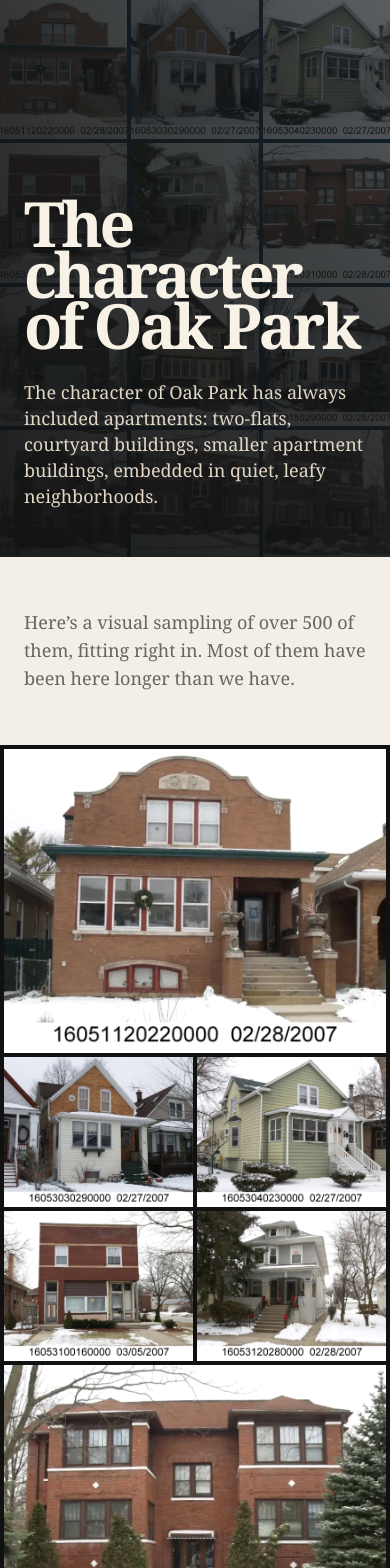
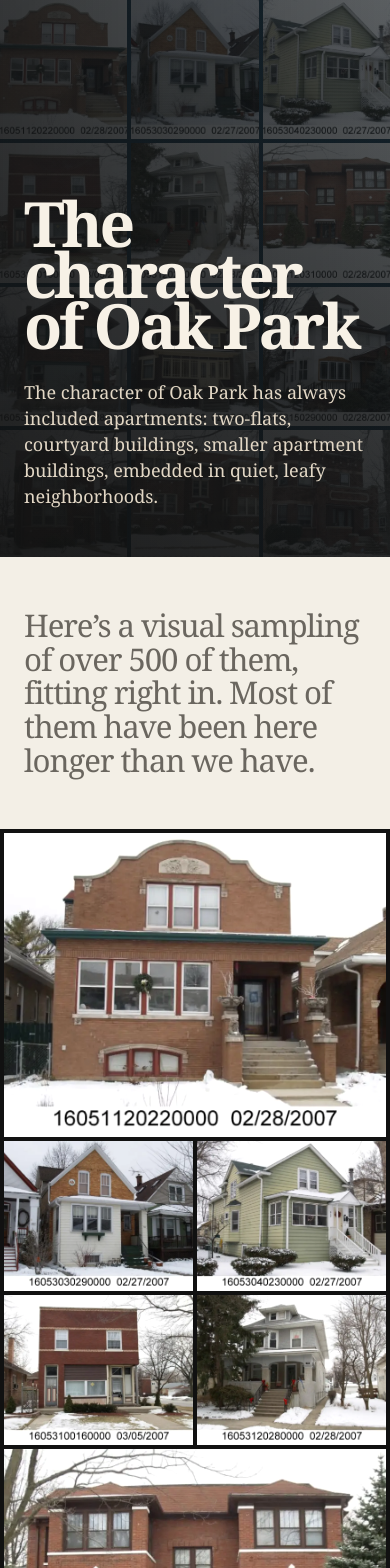
Before and after one commit to jvanderberg/op-character, a Next.js app: page / in a window 390 px wide. Shown: the top 1568 px of the page. Built offline with nearby package versions, Linux system fonts and the light colour scheme.

Commit message:
Remove collage links and enlarge intro

```diff
--- a/app/globals.css
+++ b/app/globals.css
@@ -206,11 +206,11 @@ footer a { white-space: nowrap; }
 .character-kicker { margin: 0 0 18px; font: 11px Arial, sans-serif; letter-spacing: .18em; text-transform: uppercase; color: #edb653; }
 .character-hero h1 { margin: 0; max-width: 1000px; font: 700 clamp(58px, 9vw, 142px)/.82 Georgia, serif; letter-spacing: -.055em; }
 .character-hero p:last-child { margin: 28px 0 0; max-width: 700px; font: 22px/1.45 Georgia, serif; color: #e2d7c5; }
-.character-intro { display: grid; max-width: 920px; padding: 78px 7vw; background: #f3efe6; color: var(--ink); }
-.character-intro p { margin: 0; font: 20px/1.55 Georgia, serif; }
+.character-intro { display: grid; padding: 86px 7vw; background: #f3efe6; color: var(--ink); }
+.character-intro p { margin: 0; max-width: 1180px; font: clamp(28px, 4vw, 56px)/1.08 Georgia, serif; letter-spacing: -.035em; }
 .character-intro p:last-child { color: var(--muted); }
 .photo-collage { display: grid; grid-template-columns: repeat(8, minmax(0, 1fr)); grid-auto-rows: 160px; grid-auto-flow: dense; gap: 4px; padding: 4px; background: #111; }
-.collage-tile { position: relative; overflow: hidden; min-width: 0; min-height: 0; color: #fff; text-decoration: none; background: #242424; }
+.collage-tile { position: relative; overflow: hidden; min-width: 0; min-height: 0; color: #fff; background: #242424; }
 .collage-tile.size-2 { grid-column: span 2; grid-row: span 2; }
 .collage-tile.size-3 { grid-column: span 3; grid-row: span 2; }
 .collage-tile img { width: 100%; height: 100%; display: block; object-fit: cover; filter: saturate(.88) contrast(1.04); transition: transform .35s, filter .35s; }
@@ -218,11 +218,6 @@ footer a { white-space: nowrap; }
 .collage-tile img { position: relative; z-index: 1; }
 .collage-tile img[src] { background: #242424; }
 .collage-tile img:-moz-broken { opacity: 0; }
-.collage-tile span { position: absolute; left: 0; right: 0; bottom: 0; padding: 30px 14px 13px; display: grid; gap: 4px; background: linear-gradient(rgba(17, 17, 17, 0), rgba(17, 17, 17, .86)); opacity: 0; transform: translateY(8px); transition: opacity .25s, transform .25s; }
-.collage-tile strong { font: 700 13px/1.15 Arial, sans-serif; letter-spacing: .01em; }
-.collage-tile em { font: 10px/1.25 Arial, sans-serif; color: #d8cdbd; font-style: normal; }
-.collage-tile:hover img { transform: scale(1.035); filter: saturate(1) contrast(1.08); }
-.collage-tile:hover span, .collage-tile:focus-visible span { opacity: 1; transform: translateY(0); }
 
 /* ---------- mobile ---------- */
 @media (max-width: 850px) {
@@ -270,11 +265,10 @@ footer a { white-space: nowrap; }
   .character-hero-grid { grid-template-columns: repeat(3, 1fr); grid-auto-rows: 25%; opacity: .72; }
   .character-hero h1 { font-size: clamp(54px, 16vw, 76px); }
   .character-hero p:last-child { font-size: 18px; }
-  .character-intro { grid-template-columns: 1fr; padding: 52px 24px; gap: 24px; }
-  .character-intro p { font-size: 18px; }
+  .character-intro { padding: 52px 24px; }
+  .character-intro p { font-size: clamp(28px, 8vw, 42px); }
   .photo-collage { grid-template-columns: repeat(2, minmax(0, 1fr)); grid-auto-rows: 150px; }
   .collage-tile.size-2, .collage-tile.size-3 { grid-column: span 2; grid-row: span 2; }
-  .collage-tile span { opacity: 1; transform: none; }
 }
 @media (max-height: 840px) and (min-width: 851px) {
   .hero h1 { font-size: clamp(44px, 5.8vw, 86px); margin: 14px 0 20px; }
--- a/app/page.tsx
+++ b/app/page.tsx
@@ -2,7 +2,6 @@ import { EMBEDDED_APARTMENTS } from "./generated/character-collage";
 import { CollageImage } from "./CollageImage";
 
 const assessorImage = (pin: string) => `/apartment-images/${pin}.webp`;
-const assessorPage = (pin: string) => `https://www.cookcountyassessoril.gov/pin/${pin}`;
 
 export const metadata = {
   title: "The Character of Oak Park",
@@ -14,10 +13,6 @@ export const metadata = {
     images: ["/character-og.webp"],
   },
 };
-
-function pinLabel(pin: string) {
-  return `${pin.slice(0, 2)}-${pin.slice(2, 4)}-${pin.slice(4, 7)}-${pin.slice(7, 10)}-${pin.slice(10)}`;
-}
 
 export default function CharacterPage() {
   const heroImages = EMBEDDED_APARTMENTS.slice(0, 18);
@@ -52,23 +47,16 @@ export default function CharacterPage() {
 
       <section className="photo-collage" aria-label="Collage of embedded apartment buildings in Oak Park">
         {EMBEDDED_APARTMENTS.map((building) => (
-          <a
+          <div
             className={`collage-tile size-${building.size}`}
-            href={assessorPage(building.pin)}
             key={building.pin}
-            target="_blank"
-            rel="noreferrer"
           >
             <CollageImage
               src={assessorImage(building.pin)}
-              alt={`${building.address}, Oak Park`}
+              alt=""
             />
             <i aria-hidden="true" />
-            <span>
-              <strong>{building.address}</strong>
-              <em>{pinLabel(building.pin)} · class {building.classCode}</em>
-            </span>
-          </a>
+          </div>
         ))}
       </section>
     </main>
```
